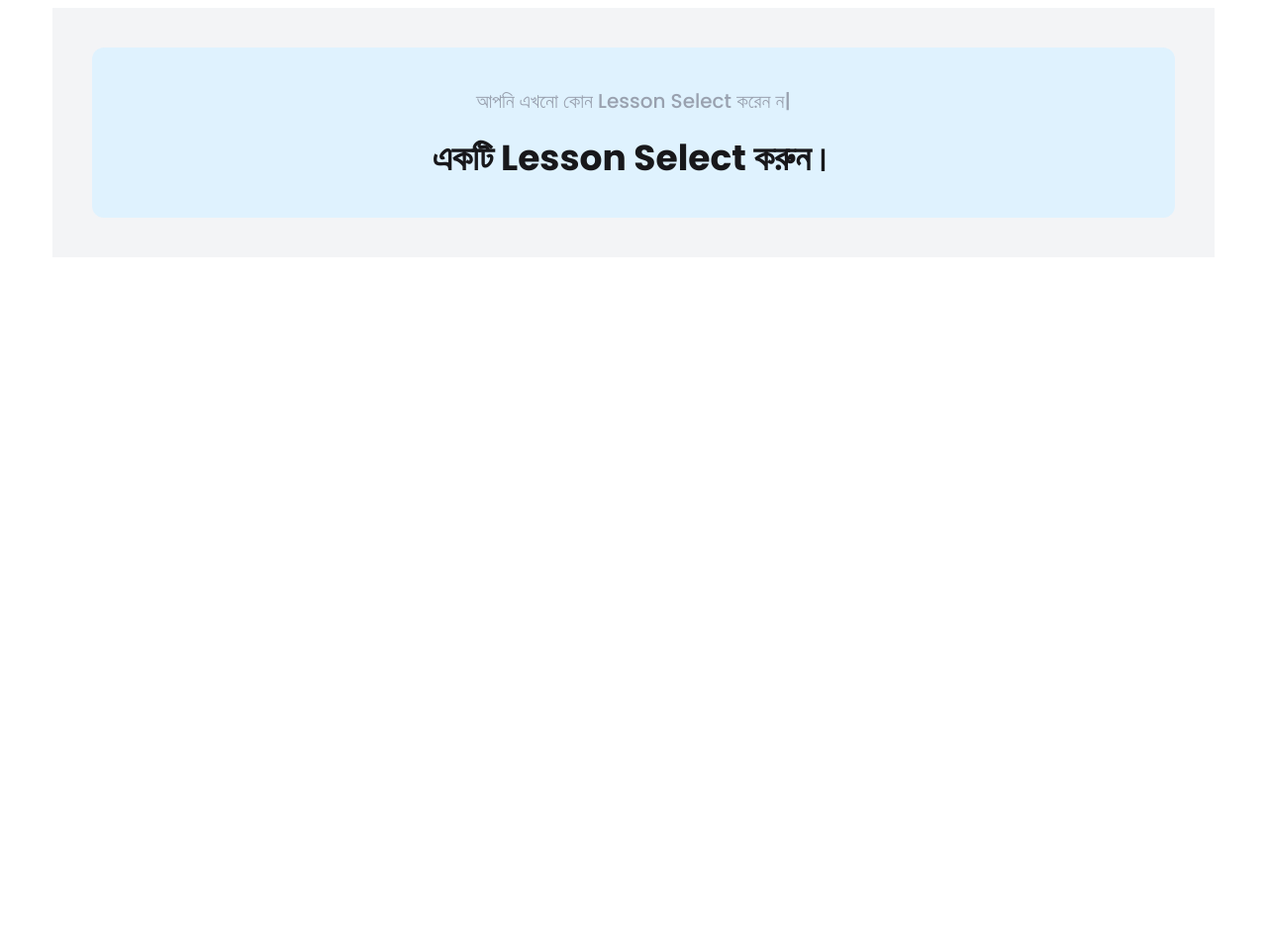
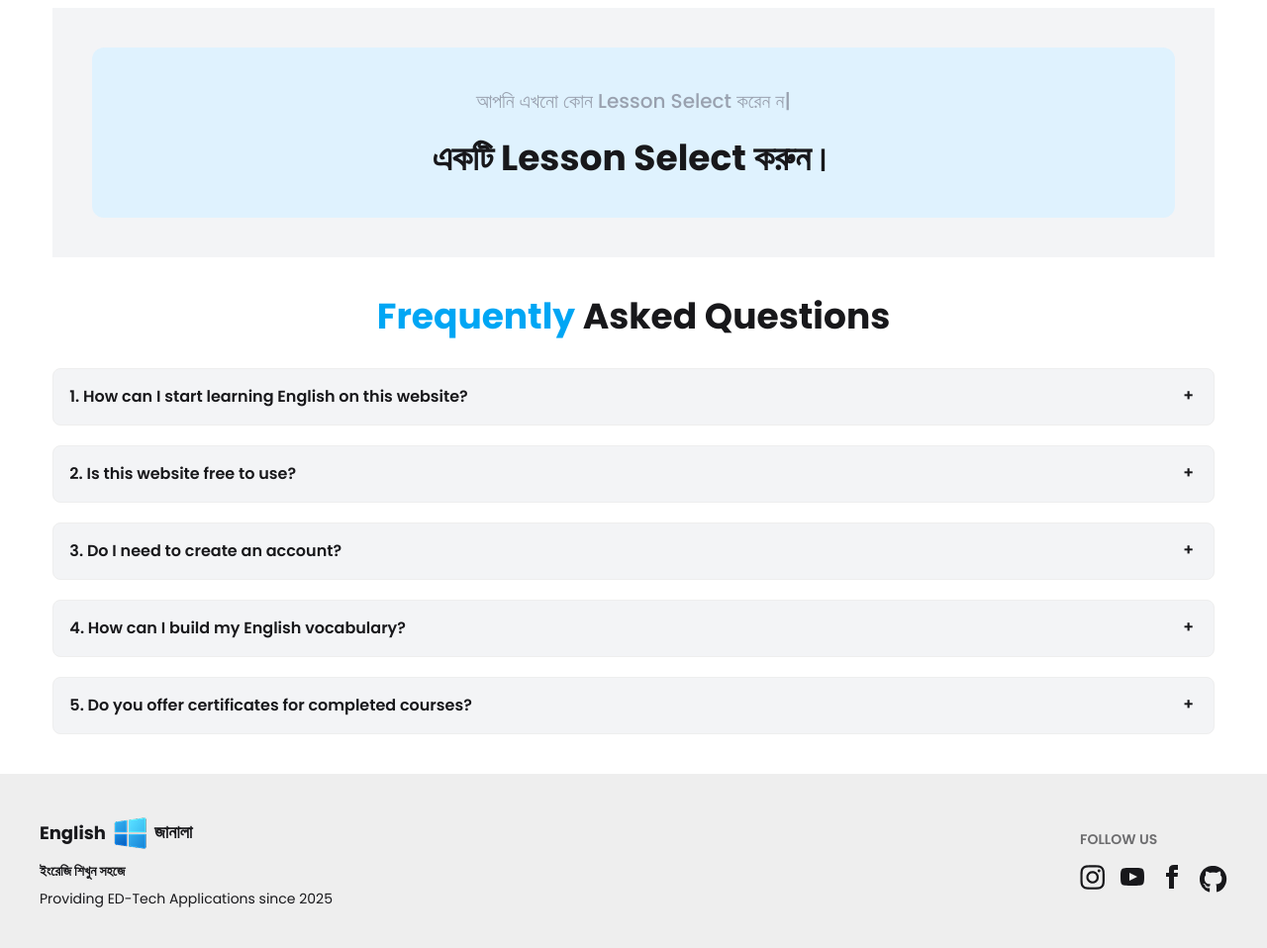
Before and after one commit to shanaztuli/English-Janala, a plain HTML site: page index.html in a window 1280 px wide. Shown: the part 841-1799 px from the top of the page at 99% size. Before the commit the page ends 1141 px from the top, so only its background shows below. Drawn offline with nearby package versions, Linux system fonts and the light colour scheme; no server answers; files whose address does not match are found by name.

Commit message:
added the asked question and footer section

```diff
--- a/index.html
+++ b/index.html
@@ -184,18 +184,134 @@
     <!-- *********************** -->
     <!-- Open the modal using ID.showModal() method -->
     <!-- <button class="btn" onclick="my_modal_5.showModal()">open modal</button> -->
-    <dialog id="word_modal" class="modal modal-bottom sm:modal-middle">
+    <dialog id="word_modal" class="modal modal-bottom sm:modal-middle bg">
       <div class="modal-box">
         <!--  -->
         <div id="details-container" class="space-y-5"></div>
         <div class="modal-action">
           <form method="dialog">
             <!-- if there is a button in form, it will close the modal -->
-            <button class="btn">Close</button>
+            <button class="btn btn-primary">Complete Learning</button>
           </form>
         </div>
       </div>
     </dialog>
+    <!-- frequently asked question -->
+    <section class="my-10 w-11/12 mx-auto">
+      <h2 class="text-4xl font-bold mb-8 text-center">
+        <span class="text-sky-500">Frequently</span> Asked Questions
+      </h2>
+      <div>
+        <div
+          tabindex="0"
+          class="collapse collapse-plus bg-gray-100 border-base-300 border mb-5"
+        >
+          <div class="collapse-title font-semibold">
+            1. How can I start learning English on this website?
+          </div>
+          <div class="collapse-content text-sm">
+            You can start by exploring our beginner lessons, interactive
+            exercises, and quizzes. We also offer structured courses to guide
+            you step by step.
+          </div>
+        </div>
+        <div
+          tabindex="0"
+          class="collapse collapse-plus bg-gray-100 border-base-300 border mb-5"
+        >
+          <div class="collapse-title font-semibold">
+            2. Is this website free to use?
+          </div>
+          <div class="collapse-content text-sm">Yes, Its completely FREE .</div>
+        </div>
+        <div
+          tabindex="0"
+          class="collapse collapse-plus bg-gray-100 border-base-300 border mb-5"
+        >
+          <div class="collapse-title font-semibold">
+            3. Do I need to create an account?
+          </div>
+          <div class="collapse-content text-sm">
+            Of course, Click the "Sign Up" button in the top right corner and
+            follow the registration process.
+          </div>
+        </div>
+        <div
+          tabindex="0"
+          class="collapse collapse-plus bg-gray-100 border-base-300 border mb-5"
+        >
+          <div class="collapse-title font-semibold">
+            4. How can I build my English vocabulary?
+          </div>
+          <div class="collapse-content text-sm">
+            Just practice Task everyday and Use them in your daily life.
+          </div>
+        </div>
+        <div
+          tabindex="0"
+          class="collapse collapse-plus bg-gray-100 border-base-300 border mb-5"
+        >
+          <div class="collapse-title font-semibold">
+            5. Do you offer certificates for completed courses?
+          </div>
+          <div class="collapse-content text-sm">
+            Yes, If you Complete all the levels. At the end of your course you
+            will get the certificate to judge yourself.
+          </div>
+        </div>
+      </div>
+    </section>
+    <!-- footer -->
+    <footer
+      class="footer flex justify-between items-center bg-base-300 text-base-content p-10"
+    >
+      <nav>
+        <a href="" class="flex items-center gap-1">
+          <span class="text-lg font-bold">English</span>
+          <img src="assets/logo.png" alt="" />
+          <span class="font-bangla font-semibold text-lg">জানালা</span>
+        </a>
+        <a class="link link-hover font-bold">ইংরেজি শিখুন সহজে</a>
+        <a class="link link-hover">Providing ED-Tech Applications since 2025</a>
+      </nav>
+
+      <nav>
+        <h6 class="footer-title">FOLLOW US</h6>
+        <div class="grid grid-flow-col gap-4">
+          <a href=""><img src="assets/instagram-thumb.png" alt="" /></a>
+
+          <a>
+            <svg
+              xmlns="http://www.w3.org/2000/svg"
+              width="24"
+              height="24"
+              viewBox="0 0 24 24"
+              class="fill-current"
+            >
+              <path
+                d="M19.615 3.184c-3.604-.246-11.631-.245-15.23 0-3.897.266-4.356 2.62-4.385 8.816.029 6.185.484 8.549 4.385 8.816 3.6.245 11.626.246 15.23 0 3.897-.266 4.356-2.62 4.385-8.816-.029-6.185-.484-8.549-4.385-8.816zm-10.615 12.816v-8l8 3.993-8 4.007z"
+              ></path>
+            </svg>
+          </a>
+          <a>
+            <svg
+              xmlns="http://www.w3.org/2000/svg"
+              width="24"
+              height="24"
+              viewBox="0 0 24 24"
+              class="fill-current"
+            >
+              <path
+                d="M9 8h-3v4h3v12h5v-12h3.642l.358-4h-4v-1.667c0-.955.192-1.333 1.115-1.333h2.885v-5h-3.808c-3.596 0-5.192 1.583-5.192 4.615v3.385z"
+              ></path>
+            </svg>
+          </a>
+          <!--  -->
+          <a href=""><img src="assets/github-thumb.png" alt="" /></a>
+        </div>
+      </nav>
+    </footer>
+
     <script src="script/index.js"></script>
     <script src="script/test.js"></script>
   </body>
```
